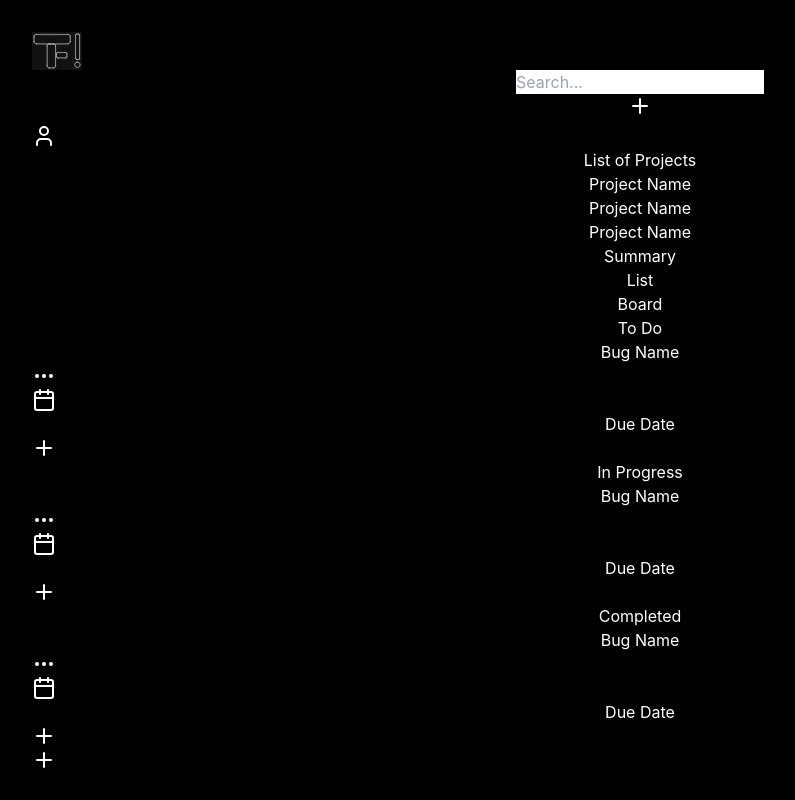
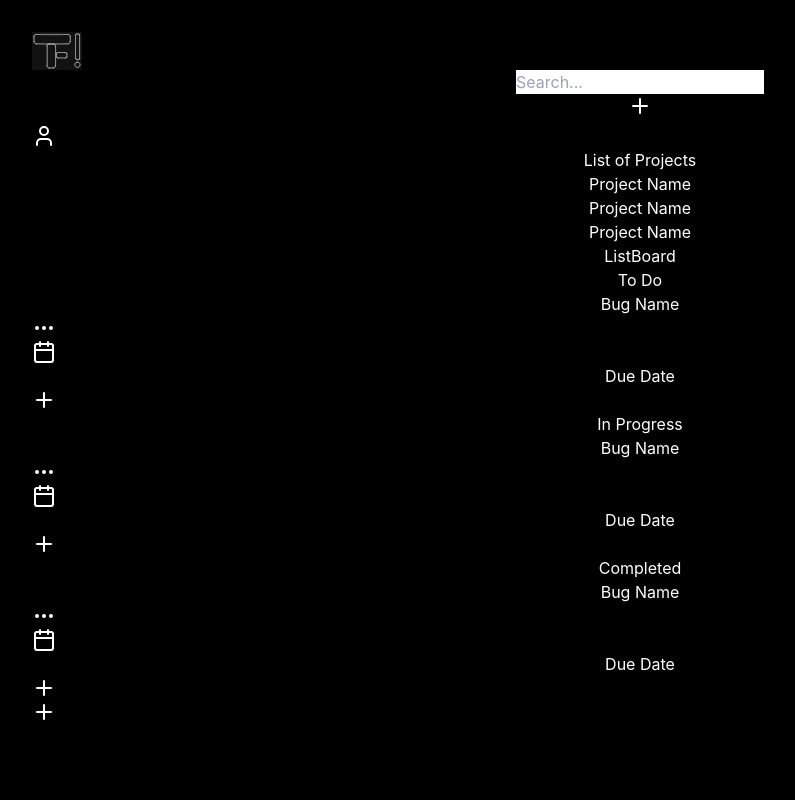
Before and after one commit to dhruv892/TrackFlow, a React (Vite) app in the folder client/: page / in a window 1280 px wide. Shown: the top 800 px of the page, without its empty margins (0-795 px from the left). Built offline with nearby package versions, Linux system fonts and the light colour scheme.

Commit message:
Toggle State Simplification in project dashboard

```diff
--- a/client/src/components/ProjectDashboard.tsx
+++ b/client/src/components/ProjectDashboard.tsx
@@ -3,70 +3,46 @@ import Board from "./Board";
 import List from "./List";
 
 function ProjectDashboard() {
-  const [summaryToggle, setSummaryToggle] = useState(false);
-  const [listToggle, setListToggle] = useState(false);
-  const [boardToggle, setBoardToggle] = useState(true);
+  const [view, setView] = useState("board"); // "board" or "list"
 
   return (
     <div className="pl-2">
-      <div>
+      <header>
         <h1 className="text-2xl font-bold">Project Name</h1>
         {/* <p className="text-sm text-gray-400">Description of the project</p> */}
-      </div>
-      <div className="flex">
-        {summaryToggle ? (
-          <h4 className="text-white">Summary</h4>
-        ) : (
-          <h4
-            // onClick={() => {
-            //   setSummaryToggle(true);
-            //   setListToggle(false);
-            //   setBoardToggle(false);
-            // }}
-            className="text-gray-500"
-          >
-            Summary
-          </h4>
-        )}
-        {listToggle ? (
-          <h4 className="text-white ml-2">List</h4>
-        ) : (
-          <h4
-            onClick={() => {
-              setSummaryToggle(false);
-              setListToggle(true);
-              setBoardToggle(false);
-            }}
-            className="text-gray-500 ml-2"
+      </header>
+
+      <nav className="flex gap-3 mt-2">
+        <button
+          onClick={() => setView("list")}
+          className={`ml-2 ${
+            view === "list" ? "text-white" : "text-gray-500 hover:text-white"
+          }`}
         >
           List
-          </h4>
-        )}
-        {boardToggle ? (
-          <h4 className="text-white ml-2">Board</h4>
-        ) : (
-          <h4
-            onClick={() => {
-              setSummaryToggle(false);
-              setListToggle(false);
-              setBoardToggle(true);
-            }}
-            className="text-gray-500 ml-2"
+        </button>
+        <button
+          onClick={() => setView("board")}
+          className={`ml-2 ${
+            view === "board" ? "text-white" : "text-gray-500 hover:text-white"
+          }`}
         >
           Board
-          </h4>
-        )}
-      </div>
-      {boardToggle && (
+        </button>
+      </nav>
+
+      <main className="mt-3">
+        {view === "board" && (
           <div>
             <Board />
           </div>
         )}
-      {listToggle && (
+        {view === "list" && (
           <div>
             <List />
           </div>
         )}
+      </main>
     </div>
   );
 }
```
Lines whose indentation alone changed are shown as unchanged.
